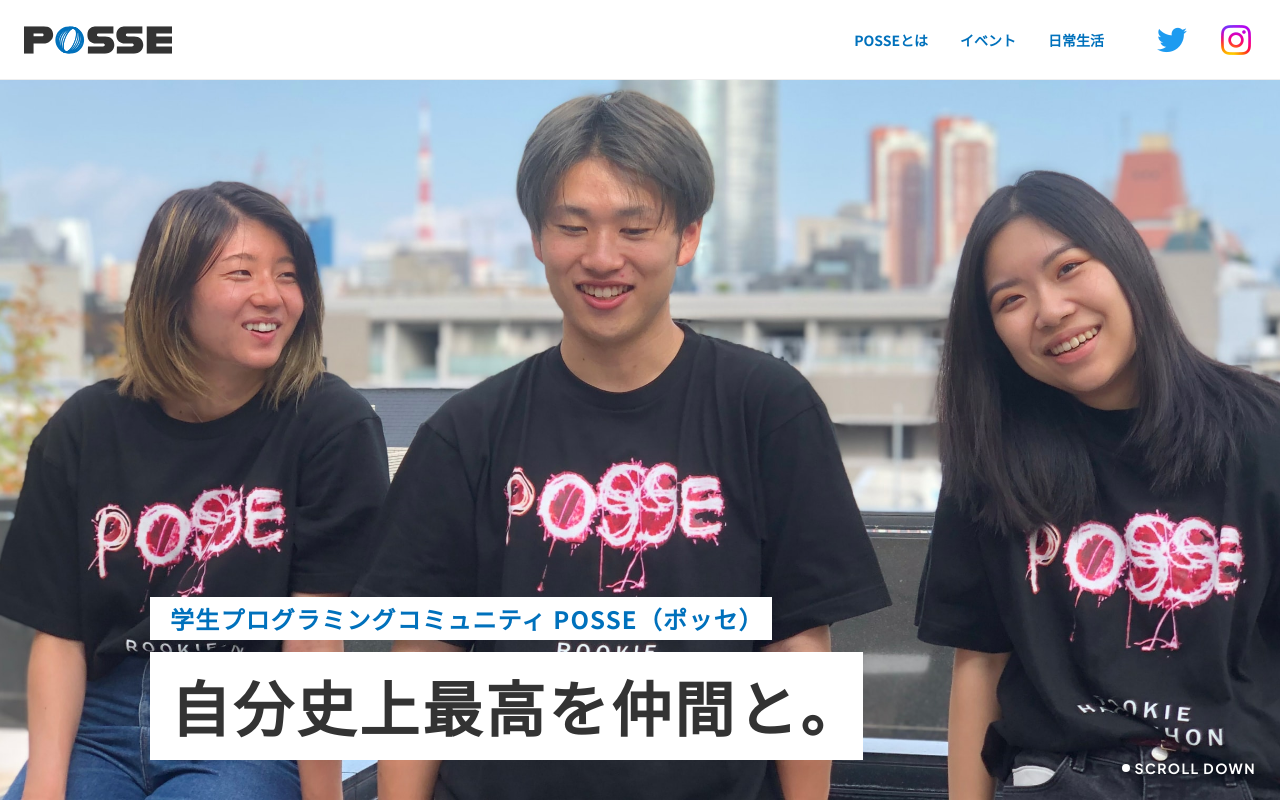
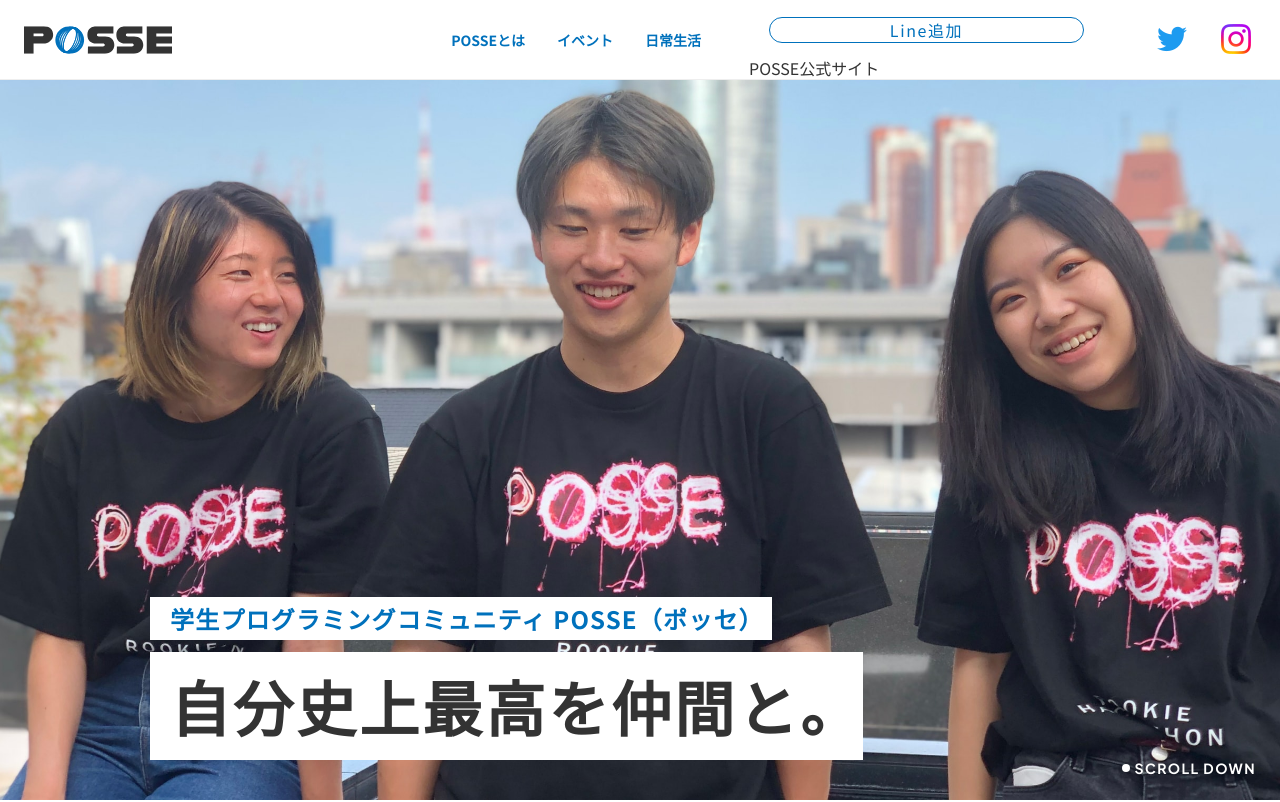
Before and after one commit to dai2405/ph1_website, a plain HTML site: page index.html in a window 1280 px wide. Shown: the top 802 px of the page. Drawn offline with Linux system fonts and the light colour scheme.

```diff
--- a/assets/css/style.css
+++ b/assets/css/style.css
@@ -297,8 +297,3 @@ figure.about-image img{
     margin: 8px;
     font-weight: bold;
 }
-
-.header-button{
-    /* color: #333333; */
-
-}
--- a/index.html
+++ b/index.html
@@ -34,6 +34,16 @@
                 </li>
                 <li class="header-navItem">
                     <a href="#daily" class="header-navLink">日常生活</a>
+                </li>
+            </ul>
+            <ul class="header-info">
+                <li>
+                    <a href="https:/line.me/R/ti/p/@651htnqp?from=page" class="cta-button header-ctaLink" target="_blank" rel="noopener noreferrer">
+                        Line追加
+                    </a>
+                </li>
+                <li>
+                    <a href="#" class="header-corporateLink" target="_blank" rel="noreferrer">POSSE公式サイト</a>
                 </li>
             </ul>
             <ul class="header-snsList">
```
Also changed, not shown: assets/css/sp/style.css (line endings or trailing spaces).
